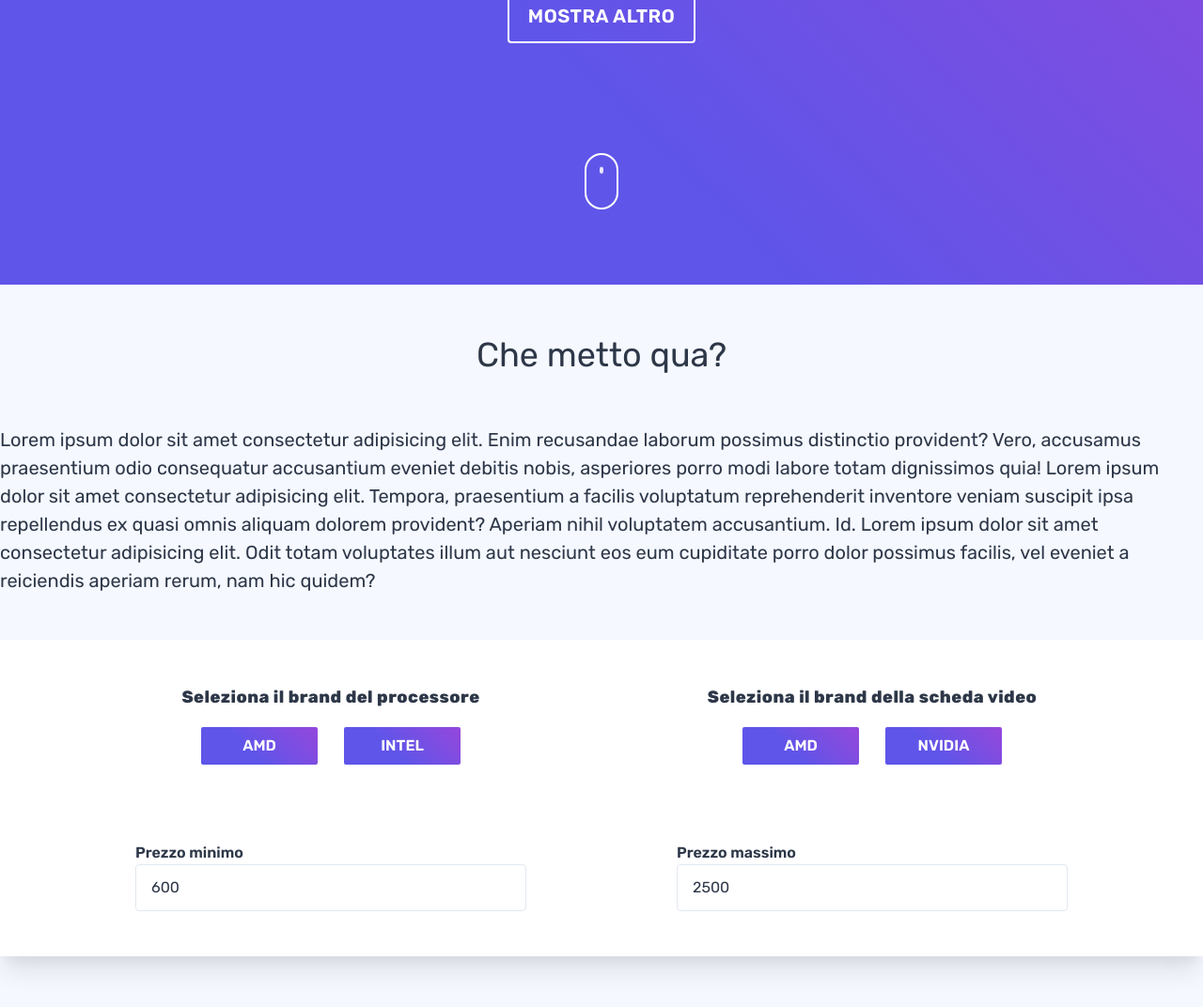
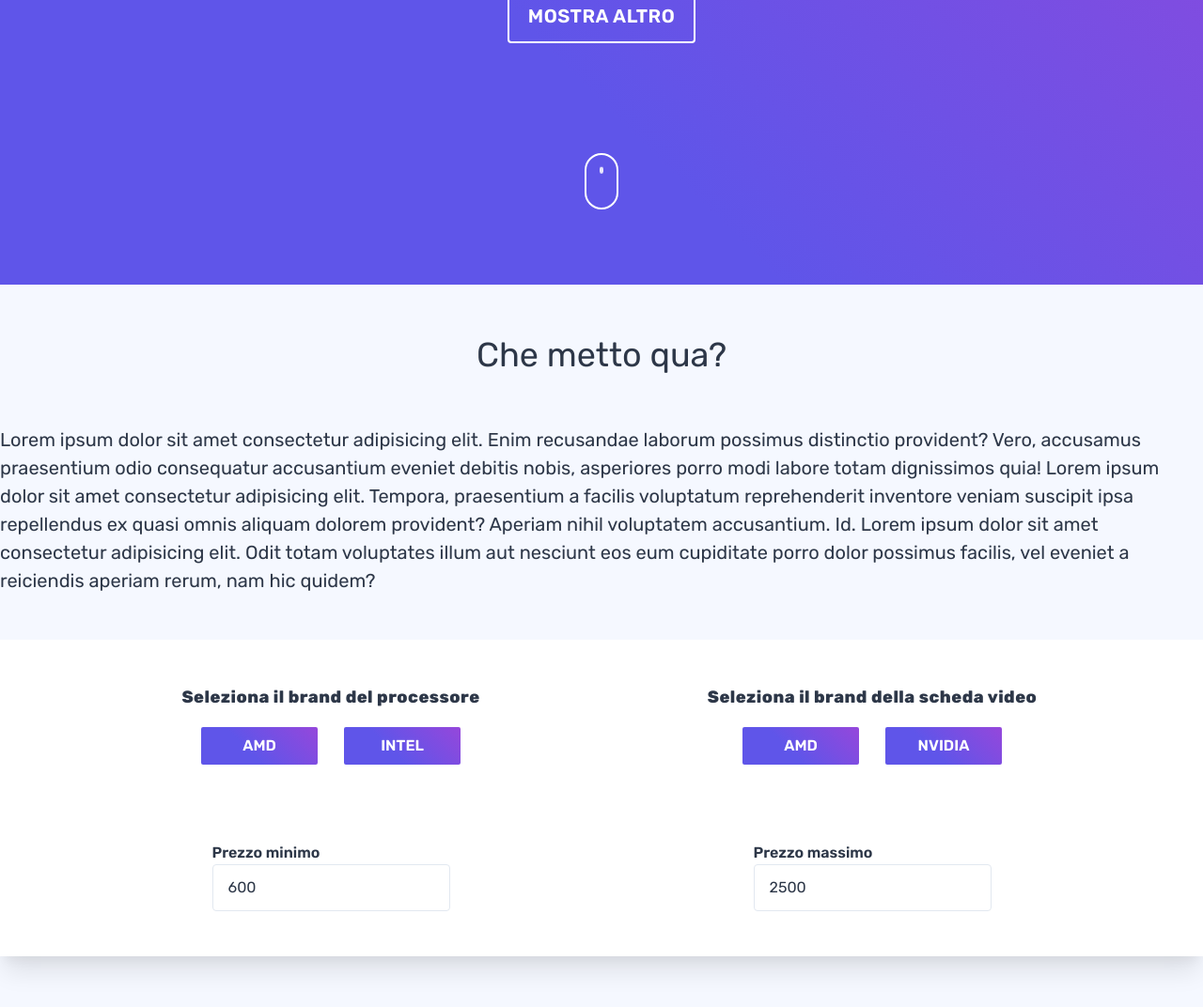
Before and after one commit to albizan/pcgaminghub_frontend, a Next.js app: page / in a window 1280 px wide. Shown: the part 497-1569 px from the top of the page at 94% size. Built offline with nearby package versions, Linux system fonts and the light colour scheme; no server answers.

Commit message:
remove colon

```diff
--- a/components/BuildsWrapper/styles.module.css
+++ b/components/BuildsWrapper/styles.module.css
@@ -4,7 +4,3 @@
   border: 2px solid white;
   color: white;
 }
-
-.input {
-  width: 26rem;
-}
```
